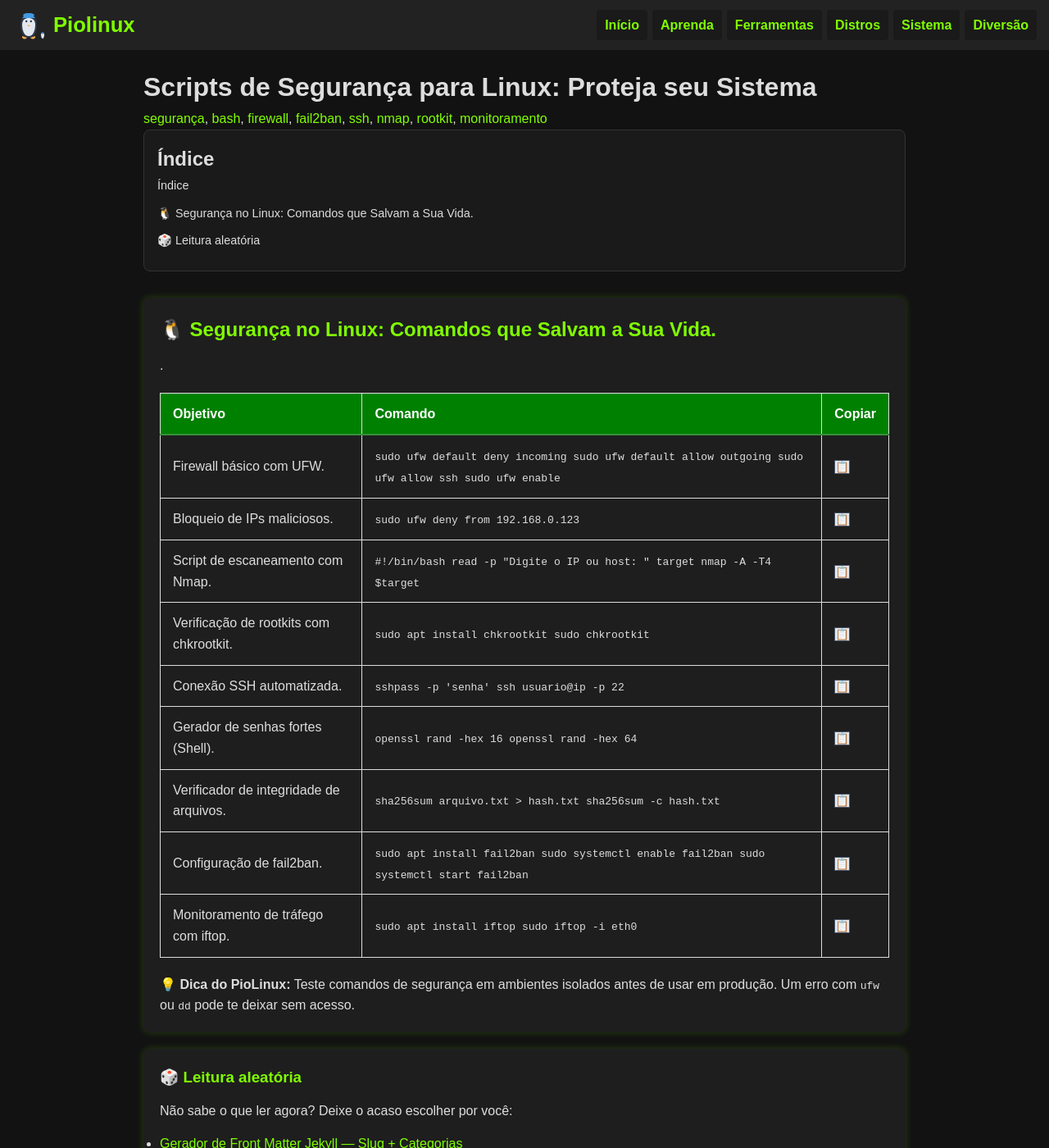
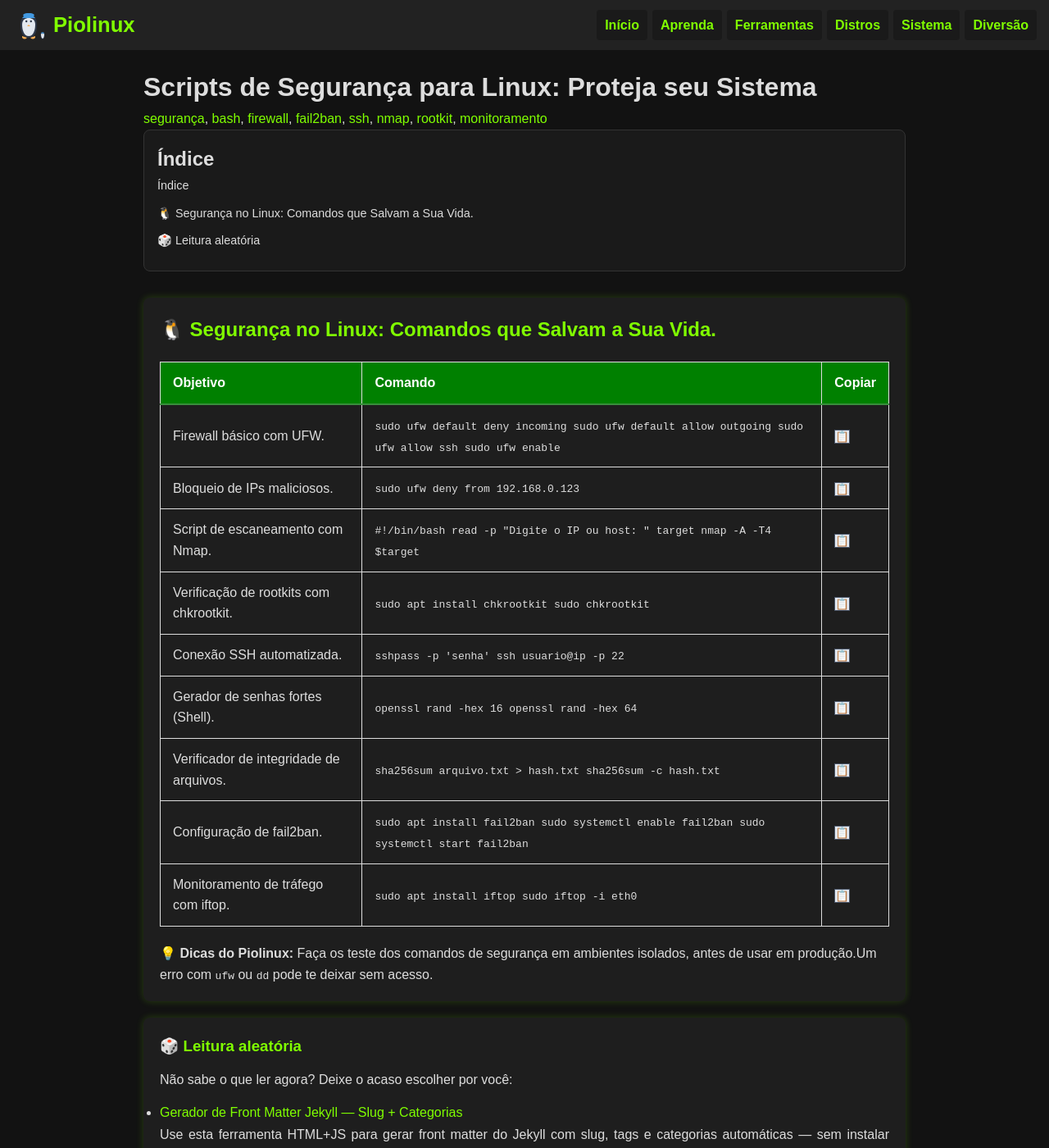
Before and after one commit to Piolinux/piolinux-site, a Jekyll site: the page built from _pages/scripts-de-seguranca-para-linux-proteja-seu-sistema.md, in a window 1280 px wide and 1400 px high. Shown: the whole window at 82% size. Built offline with Jekyll 4.4.1, drawn with Linux system fonts in a browser that asks for light colours.

Commit message:
Add files via upload

```diff
--- a/_pages/scripts-de-seguranca-para-linux-proteja-seu-sistema.md
+++ b/_pages/scripts-de-seguranca-para-linux-proteja-seu-sistema.md
@@ -19,7 +19,7 @@ permalink: /scripts-seguranca-linux/
 <h2>🐧 Segurança no Linux: Comandos que Salvam a Sua Vida.</h2>
 
 
-.
+
 
 <table class="evergreen-table">
   <thead>
@@ -91,7 +91,7 @@ sudo iftop -i eth0</code></td>
 
 <!-- Dica final (opcional, mas recomendada) -->
 <div class="dica-final">
-  💡 <strong>Dica do PioLinux:</strong> Teste comandos de segurança em ambientes isolados antes de usar em produção. Um erro com <code>ufw</code> ou <code>dd</code> pode te deixar sem acesso.
+  💡 <strong>Dicas do Piolinux:</strong>  Faça os teste dos comandos de segurança em ambientes isolados, antes de usar em produção.Um erro com <code>ufw</code> ou <code>dd</code> pode te deixar sem acesso.
 </div>
 
 
```
